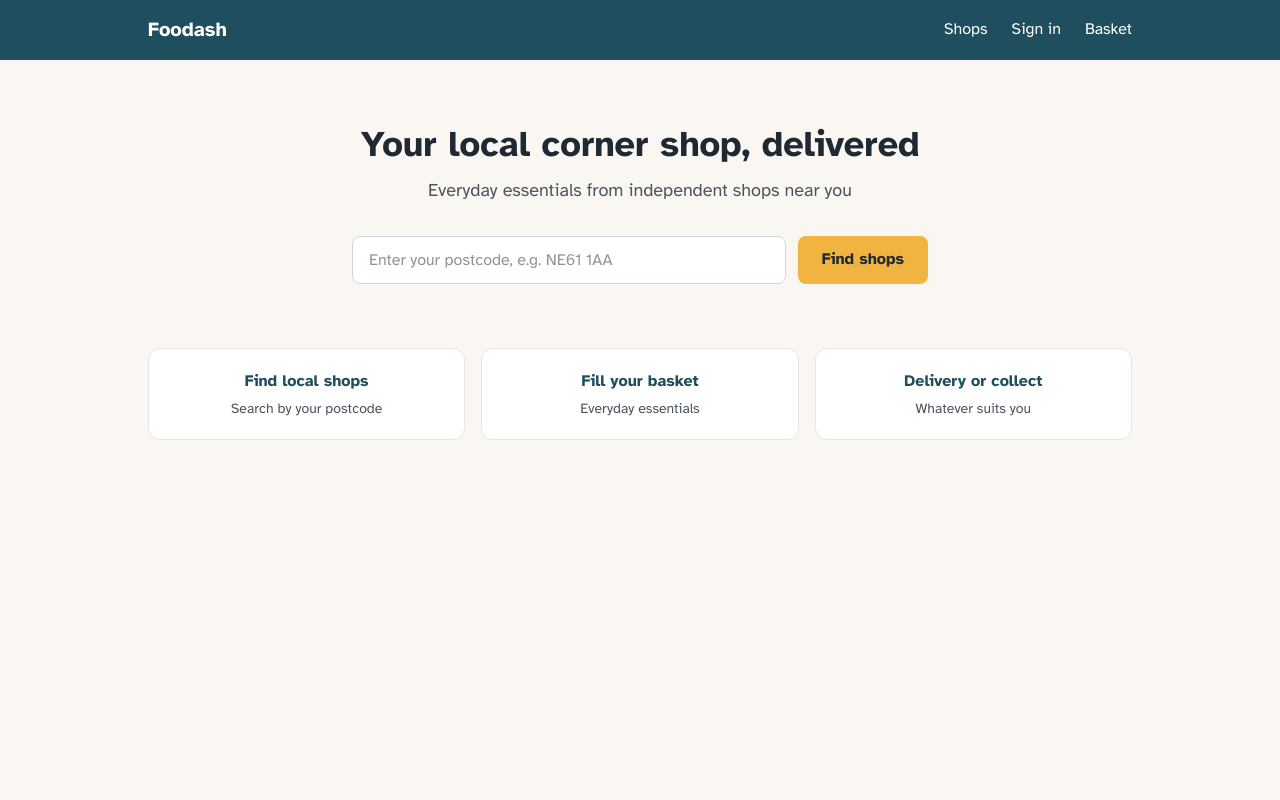
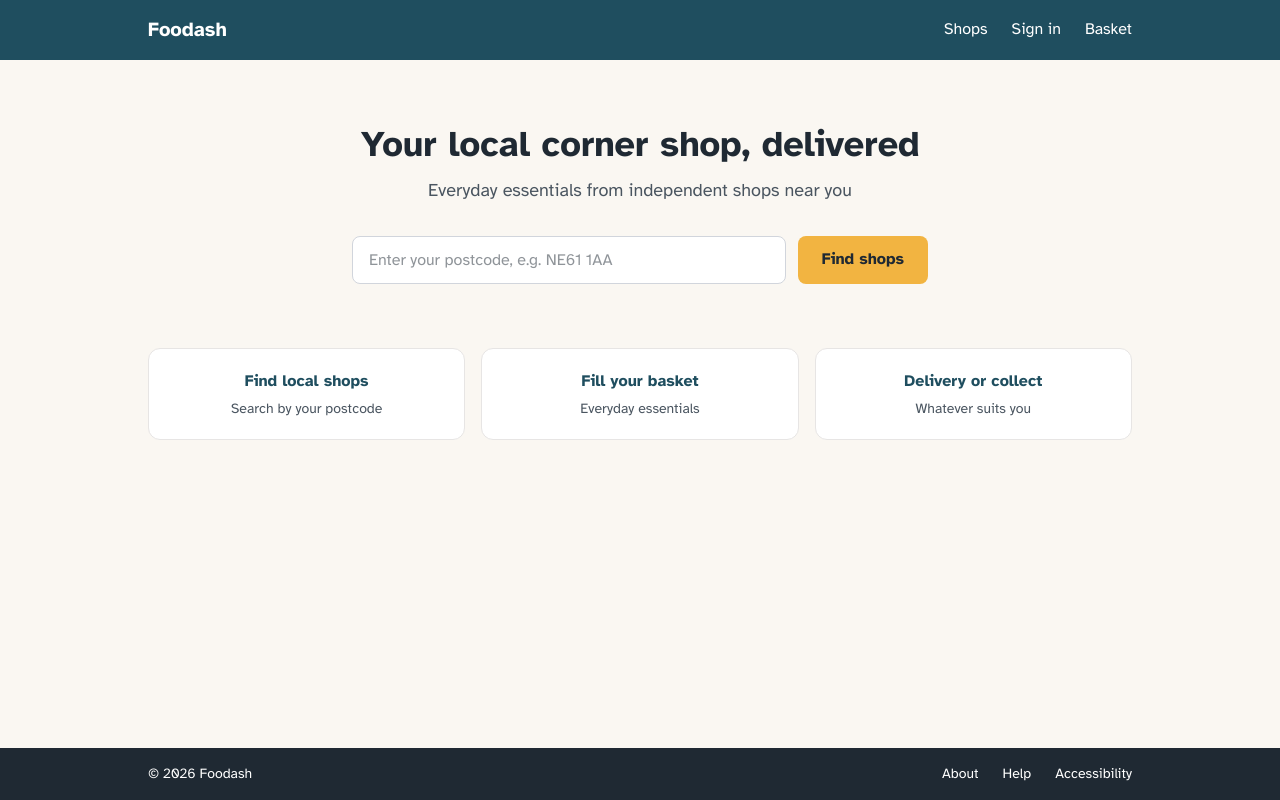
Before and after one commit to ifeanyiukiwe/fooddash, a Next.js app: page / in a window 1280 px wide. Built offline with nearby package versions, Linux system fonts and the light colour scheme.

Commit message:
KAN-1: Keep footer at the bottom and support no-JS form submission

```diff
--- a/src/app/layout.tsx
+++ b/src/app/layout.tsx
@@ -2,6 +2,7 @@ import type { Metadata } from "next";
 import { Atkinson_Hyperlegible } from "next/font/google";
 import "./globals.css";
 import Header from "@/components/Header";
+import Footer from "@/components/Footer";
 const atkinson = Atkinson_Hyperlegible({
   subsets: ["latin"],
   weight: ["400", "700"],
@@ -20,10 +21,12 @@ export default function RootLayout({
   return (
     <html lang="en-GB">
       <body
-        className={`${atkinson.variable} font-sans antialiased bg-warmwhite text-charcoal`}
+        className={`${atkinson.variable} font-sans antialiased bg-warmwhite text-charcoal min-h-screen flex flex-col`}
       >
         <Header />
-        {children}
+        <div className="flex-1">{children}</div>
+
+        <Footer />
       </body>
     </html>
   );
--- /dev/null
+++ b/src/components/Footer.tsx
@@ -0,0 +1,27 @@
+import Link from "next/link";
+export default function Footer() {
+  return (
+    <footer className="bg-charcoal text-white text-sm">
+      <div className="mx-auto flex max-w-5xl items-center justify-between px-5 py-4 flex-col gap-3 sm:flex-row">
+        <p>© 2026 Foodash</p>
+        <ul className="flex gap-6">
+          <li>
+            <Link href="#" className="hover:underline">
+              About
+            </Link>
+          </li>
+          <li>
+            <Link href="#" className="hover:underline">
+              Help
+            </Link>
+          </li>
+          <li>
+            <Link href="#" className="hover:underline">
+              Accessibility
+            </Link>
+          </li>
+        </ul>
+      </div>
+    </footer>
+  );
+}
--- a/src/components/PostcodeSearch.tsx
+++ b/src/components/PostcodeSearch.tsx
@@ -23,6 +23,7 @@ export default function PostcodeSearch() {
       <form
         onSubmit={handleSubmit}
         role="search"
+        action="/shops"
         className="mx-auto mt-8 flex max-w-xl flex-col gap-3 sm:flex-row"
       >
         <label htmlFor="postcode" className="sr-only">
```
